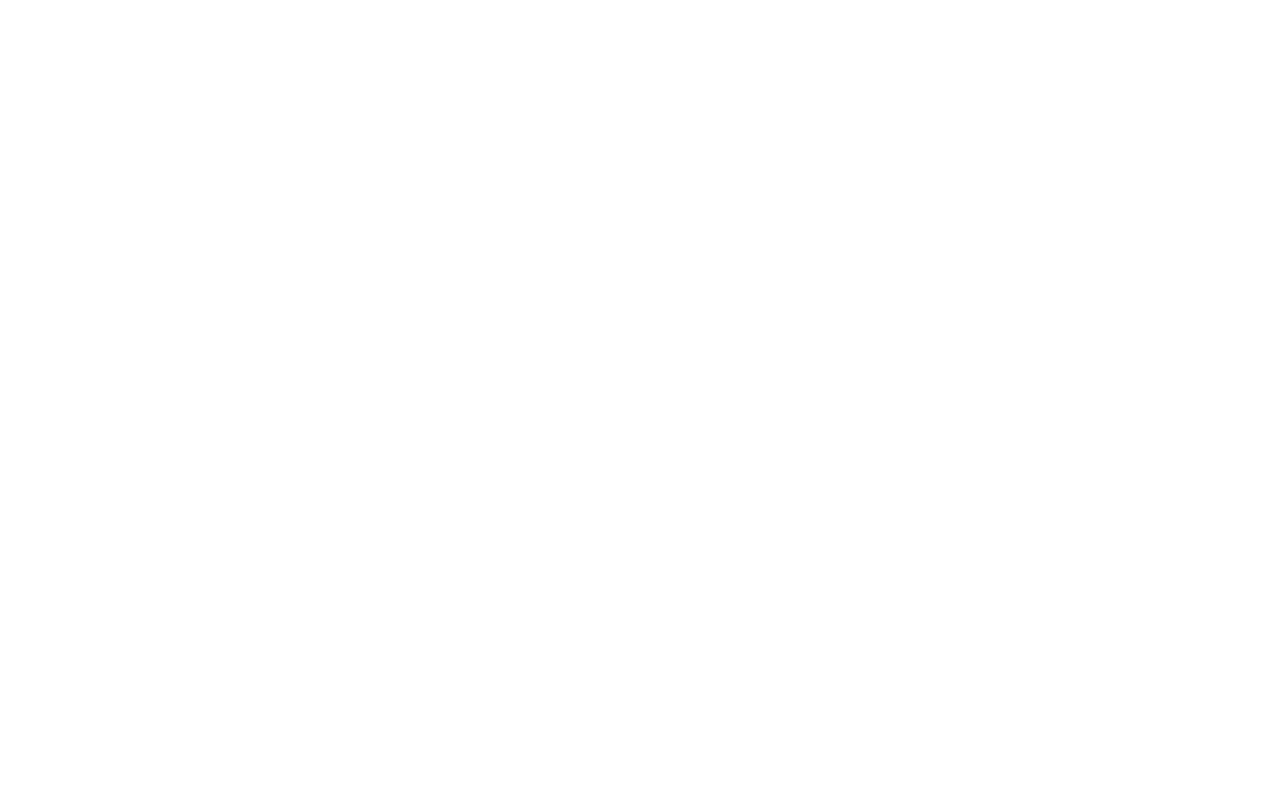
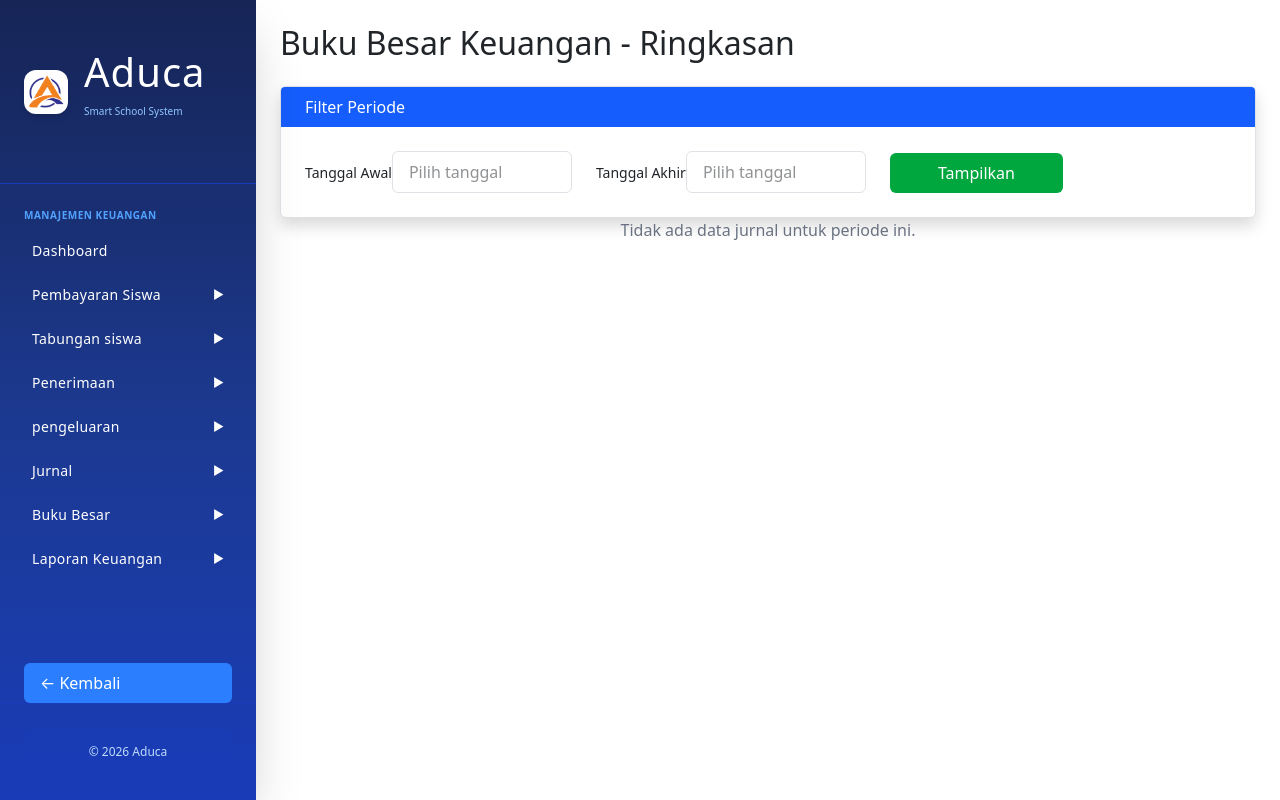
Before and after one commit to bintangskibidi/miniprojectfe, a React (Vite) app: page /dashboard/LaporanBukuBesar in a window 1280 px wide. Before the commit this address had no page. Built offline with nearby package versions, Linux system fonts and the light colour scheme.

Commit message:
sidebarkeuangan

```diff
--- a/package.json
+++ b/package.json
@@ -20,6 +20,7 @@
     "react": "^19.2.4",
     "react-chartjs-2": "^5.3.1",
     "react-data-table-component": "^7.7.0",
+    "react-datepicker": "^9.1.0",
     "react-dom": "^19.2.4",
     "react-icons": "^5.6.0",
     "react-router-dom": "^7.14.0",
--- a/src/App.jsx
+++ b/src/App.jsx
@@ -7,6 +7,7 @@ import DataWaliKelas from "./dashboard/manajemenSiswa/kesiswaan/DataWaliKelas";
 import ManajemenGuru from "./dashboard/manajemenGuru/ManajemenGuru";
 import ManajemenSiswa from "./dashboard/manajemenSiswa/ManajemenSiswa";
 import ManajemenKeuangan from "./dashboard/manajemenKeuangan/ManajemenKeuangan";
+import LaporanBukuBesar from "./dashboard/manajemenKeuangan/LaporanBukuBesar";
 import ManajemenPerputakaan from "./dashboard/perpustakaanDigital/ManajemenPerpustkaan";
 import MataPelajaran from "./dashboard/manajemenGuru/MataPelajaran";
 import SettingLokasi from "./dashboard/manajemenSekolah/SettingLokasi";
@@ -62,6 +63,7 @@ function App() {
           <Route path="/dashboard/edit-siswa/:id" element={<EditSiswa />} />
           <Route path="kenaikankelas" element={<KenaikanKelas />} />
           <Route path="keuangan" element={<ManajemenKeuangan />} />
+          <Route path="LaporanBukuBesar" element={<LaporanBukuBesar />} />
           <Route path="perpustakaan" element={<ManajemenPerputakaan />} />
           <Route path="profileSekolah" element={<ProfileSekolah />} />
           <Route path="settinglokasi" element={<SettingLokasi />} />
--- a/src/component/sideBar/Sidebar.jsx
+++ b/src/component/sideBar/Sidebar.jsx
@@ -107,10 +107,134 @@ const Sidebar = () => {
   ],
 
   keuangan: [
-    {
-      group: "Manajemen Keuangan",
-      items: [{ title: "Data Keuangan", path: "/dashboard/keuangan" }],
-    },
+      {
+        group: "Manajemen Keuangan",
+        items: [
+        {
+          title: "Dashboard",
+          path: "/dashboard/keuangan",
+        },
+        {
+          title: "Pembayaran Siswa",
+          children: [
+            { title: "bayar Tagihan", path: "/dashboard/datasiswa" },
+            { title: "Tunggakan Siswa", path: "/dashboard/kenaikankelas" },
+            { title: "jenis Pembayaran", path: "/dashboard/datakelas" },
+            { title: "tarif pembayaran", path: "/dashboard/datajurusan" },
+            { title: "Rekap Pemabayaran Bulanan", path: "/dashboard/tahunajaran" },
+            { title: "Data Transaksi", path: "/dashboard/walikelas" },
+            { title: "Rekap Persiswa", path: "/dashboard/walikelas" },
+            { title: "Rekap Pertanggal", path: "/dashboard/walikelas" },
+            { title: "Rekap Tagihan", path: "/dashboard/walikelas" },
+            { title: "tagihan bulan ini", path: "/dashboard/walikelas" },
+          ],
+        },
+        {
+          title: "Tabungan siswa",
+          children: [
+            {
+              title: "Teller",
+              path: "/dashboard/ekstrakurikuler",
+            },
+            {
+              title: "Riwayat Tabungan siswa",
+              path: "/dashboard/ekstrakurikuler",
+            },
+            {
+              title: "Riwayat Transaksi",
+              path: "/dashboard/ekstrakurikuler",
+            },
+          ],
+        },
+        {
+          title: "Penerimaan",
+          children: [
+            {
+              title: "Transaksi Penerimaan",
+              path: "/dashboard/aspekpenilaian",
+            },
+            {
+              title: "jenis Penerimaan",
+              path: "/dashboard/Semester",
+            },
+            {
+              title: "Laporan Penerimaan",
+              path: "/dashboard/jenissemester",
+            },
+
+          ],
+        },
+        {
+          title: "pengeluaran",
+          children: [
+            {
+              title: "Transaksi Pengeluaran",
+              path: "/dashboard/absensiharian",
+            },
+            {
+              title: "Jenis Pengeluaran",
+              path: "/dashboard/rekapabsensi",
+            },
+            {
+              title: "Laporan Pengenluaran",
+              path: "/dashboard/absensimapel",
+            },
+
+          ],
+        },
+        {
+          title: "Jurnal",
+          children: [
+            {
+            title: "Transaksi Jurnal",
+            path: "/dashboard/absensimapel"
+            },
+            {
+            title: "laporan Jurnal",
+            path: "/dashboard/absensimapel"
+            },
+          ]
+        },
+        {
+        title: "Buku Besar",
+        children: [
+          {
+         title: "laporan Buku Besar",
+         path: "/dashboard/LaporanBukuBesar"
+          },
+          {
+         title: "Neraca Saldo",
+         path: "/dashboard/absensimapel"
+          },
+          {
+         title: "Jurnal Umum",
+         path: "/dashboard/absensimapel"
+          },
+        ]
+        },
+        {
+          title: "Laporan Keuangan",
+          children: [
+            {
+           title: "Penghasilan komprehensif",
+           path: "/dashboard/absensimapel"
+            },
+            {
+           title: "Posisi Keuangan",
+           path: "/dashboard/absensimapel"
+            },
+            {
+           title: "Arus Kas",
+           path: "/dashboard/absensimapel"
+            },
+            {
+           title: "perubahan aset neto",
+           path: "/dashboard/absensimapel"
+            },
+          ]
+        },
+      ],
+      },
   ],
 
   perpustakaan: [
@@ -191,6 +315,7 @@ const Sidebar = () => {
 ) {
   menu = menuConfig.guru;
 } else if (location.pathname.startsWith("/dashboard/keuangan")) {
+} else if (location.pathname.startsWith("/dashboard/LaporanBukuBesar")) {
     menu = menuConfig.keuangan;
   } else if (location.pathname.startsWith("/dashboard/perpustakaan")) {
   } else if (location.pathname.startsWith("/dashboard/databuku")) {
--- /dev/null
+++ b/src/dashboard/manajemenKeuangan/LaporanBukuBesar.jsx
@@ -0,0 +1,66 @@
+import { useState } from "react";
+import DatePicker from "react-datepicker";
+import "react-datepicker/dist/react-datepicker.css";
+
+export default function LaporanBukuBesar() {
+  const [tglAwal, setTglAwal] = useState(null);
+  const [tglAkhir, setTglAkhir] = useState(null);
+
+  return (
+    <div className="p-6">
+      {/* Title */}
+      <h2 className="text-2xl font-semibold mb-4">
+        Buku Besar Keuangan - Ringkasan
+      </h2>
+
+      {/* Card */}
+      <div className="bg-white rounded shadow border">
+
+        {/* Header biru */}
+        <div className="bg-blue-600 text-white px-4 py-2 rounded-t">
+          Filter Periode
+        </div>
+
+        {/* Body */}
+        <div className="p-4">
+          <div className="flex flex-wrap gap-4 items-end">
+
+            {/* Tanggal Awal */}
+            <div>
+              <label className="block text-sm mb-1">Tanggal Awal</label>
+              <DatePicker
+                selected={tglAwal}
+                onChange={(date) => setTglAwal(date)}
+                className="border rounded px-3 py-2 w-[180px]"
+                dateFormat="dd/MM/yyyy"
+                placeholderText="Pilih tanggal"
+              />
+            </div>
+
+            {/* Tanggal Akhir */}
+            <div>
+              <label className="block text-sm mb-1">Tanggal Akhir</label>
+              <DatePicker
+                selected={tglAkhir}
+                onChange={(date) => setTglAkhir(date)}
+                className="border rounded px-3 py-2 w-[180px]"
+                dateFormat="dd/MM/yyyy"
+                placeholderText="Pilih tanggal"
+              />
+            </div>
+
+            {/* Button */}
+            <button className="bg-green-600 hover:bg-green-700 text-white px-5 py-2 rounded">
+              Tampilkan
+            </button>
+          </div>
+        </div>
+      </div>
+
+      {/* Empty State */}
+      <p className="text-center text-gray-500 mt-10">
+        Tidak ada data jurnal untuk periode ini.
+      </p>
+    </div>
+  );
+}
```
Also changed, not shown: 2 other files (tests, documents, lock files or other folders).
